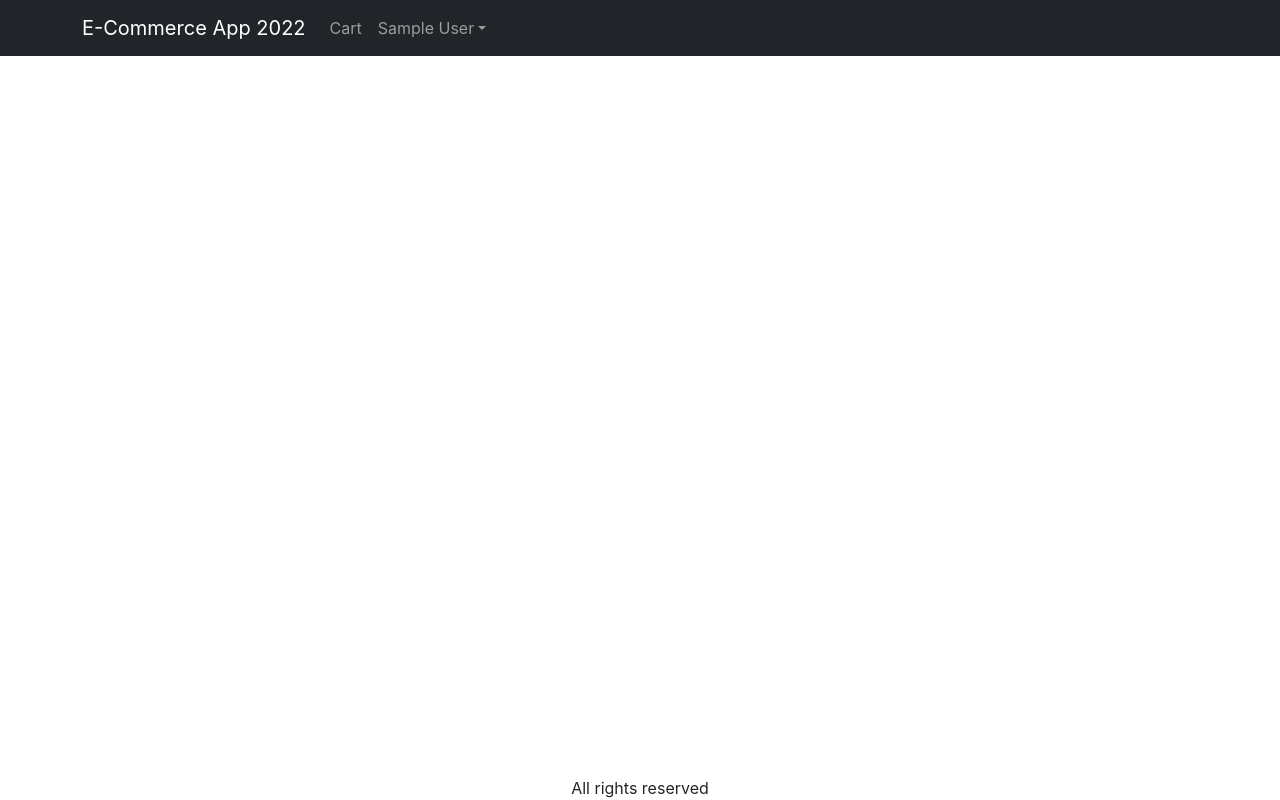
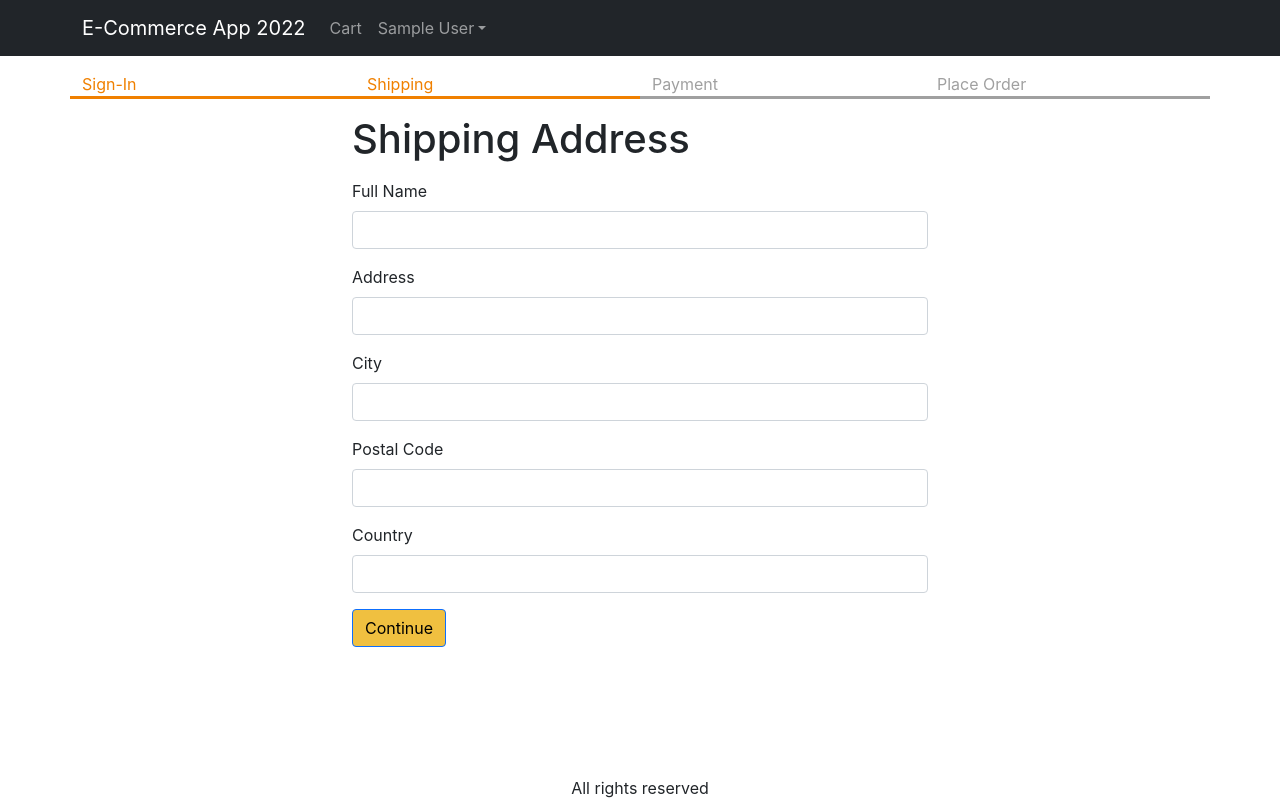
Before and after one commit to maujpok/E-Commerce2022, a React (Create React App) app in the folder client-side/: page /shipping in a window 1280 px wide. Built offline with nearby package versions, Linux system fonts and the light colour scheme; sample sign-in values are in the browser's storage.

Commit message:
adding shippingAddress screen

```diff
--- a/client-side/src/App.js
+++ b/client-side/src/App.js
@@ -14,6 +14,7 @@
 import CartScreen from "./screens/CartScreen";
 import SigninScreen from "./screens/SigninScreen";
 import { USER_SIGNOUT } from "./const/storeConstants";
+import ShippingAddressScreen from "./screens/ShippingAddressScreen";
 
 export default function App() {
   const { state, dispatch: ctxDispatch } = useContext(Store);
@@ -22,6 +23,7 @@
   const signoutHandler = () => {
     ctxDispatch({ type: USER_SIGNOUT });
     localStorage.removeItem("userInfo");
+    localStorage.removeItem("shippingAddress");
   };
 
   return (
@@ -72,6 +74,7 @@
         <main>
           <Container className="mt-3">
             <Routes>
+              <Route path="/shipping" element={<ShippingAddressScreen />} />
               <Route path="/signin" element={<SigninScreen />} />
               <Route path="/cart" element={<CartScreen />} />
               <Route
--- a/client-side/src/Store.js
+++ b/client-side/src/Store.js
@@ -2,6 +2,7 @@
 import {
   CART_ADD_ITEM,
   CART_REMOVE_ITEM,
+  SAVE_SHIPPING_ADDRESS,
   USER_SIGNIN,
   USER_SIGNOUT,
 } from "./const/storeConstants";
@@ -13,6 +14,9 @@
     ? JSON.parse(localStorage.getItem("userInfo"))
     : null,
   cart: {
+    shippingAddress: localStorage.getItem("shippingAddress")
+      ? JSON.parse(localStorage.getItem("shippingAddress"))
+      : {},
     cartItems: localStorage.getItem("cartItems")
       ? JSON.parse(localStorage.getItem("cartItems"))
       : [],
@@ -46,7 +50,17 @@
       return { ...state, userInfo: action.payload };
     }
     case USER_SIGNOUT: {
-      return { ...state, userInfo: null };
+      return {
+        ...state,
+        userInfo: null,
+        cart: { cartItems: [], shippingAddress: {} },
+      };
+    }
+    case SAVE_SHIPPING_ADDRESS: {
+      return {
+        ...state,
+        cart: { ...state.cart, shippingAddress: action.payload },
+      };
     }
     default:
       return state;
--- /dev/null
+++ b/client-side/src/components/CheckoutSteps.js
@@ -0,0 +1,14 @@
+import React from 'react'
+import Row from 'react-bootstrap/esm/Row'
+import Col from 'react-bootstrap/Col';
+
+export default function CheckoutSteps(props) {
+  return (
+    <Row className='checkout-steps'>
+        <Col className={props.step1 ? "active" : ""}>Sign-In</Col>
+        <Col className={props.step2 ? "active" : ""}>Shipping</Col>
+        <Col className={props.step3 ? "active" : ""}>Payment</Col>
+        <Col className={props.step4 ? "active" : ""}>Place Order</Col>
+    </Row>
+  )
+}
--- a/client-side/src/const/storeConstants.js
+++ b/client-side/src/const/storeConstants.js
@@ -2,3 +2,4 @@
 export const CART_REMOVE_ITEM = "CART_REMOVE_ITEM";
 export const USER_SIGNIN = "USER_SIGNIN";
 export const USER_SIGNOUT = "USER_SIGNOUT";
+export const SAVE_SHIPPING_ADDRESS = "SAVE_SHIPPING_ADDRESS";
--- a/client-side/src/index.css
+++ b/client-side/src/index.css
@@ -57,3 +57,13 @@
 .small-container {
   max-width: 600px;
 }
+
+.checkout-steps > div {
+  border-bottom: 0.2rem solid #a0a0a0;
+  color: #a0a0a0;
+}
+
+.checkout-steps > div.active {
+  border-bottom: 0.2rem solid #f08000;
+  color: #f08000;
+}
--- /dev/null
+++ b/client-side/src/screens/ShippingAddressScreen.js
@@ -0,0 +1,115 @@
+import React, { useContext, useEffect, useState } from "react";
+import { Helmet } from "react-helmet-async";
+import Form from "react-bootstrap/Form";
+import Button from "react-bootstrap/Button";
+import { SAVE_SHIPPING_ADDRESS } from "../const/storeConstants";
+import { useNavigate } from "react-router-dom";
+import { Store } from "../Store";
+import CheckoutSteps from "./../components/CheckoutSteps";
+
+export default function ShippingAddressScreen() {
+  const navigate = useNavigate();
+  const { state, dispatch: cxtDispatch } = useContext(Store);
+  const {
+    userInfo,
+    cart: { shippingAddress },
+  } = state;
+
+  const [fullName, setFullName] = useState(shippingAddress.fullName || "");
+  const [address, setAddress] = useState(shippingAddress.address || "");
+  const [city, setCity] = useState(shippingAddress.city || "");
+  const [postalCode, setPostalCode] = useState(
+    shippingAddress.postalCode || ""
+  );
+  const [country, setCountry] = useState(shippingAddress.country || "");
+
+  useEffect(() => {
+    if (!userInfo) {
+      navigate("/signin?redirect=/shipping");
+    }
+  }, [userInfo, navigate]);
+
+  const submitHandler = (e) => {
+    e.preventDefault();
+    cxtDispatch({
+      type: SAVE_SHIPPING_ADDRESS,
+      payload: {
+        fullName,
+        address,
+        city,
+        postalCode,
+        country,
+      },
+    });
+    localStorage.setItem(
+      "shippingAddress",
+      JSON.stringify({
+        fullName,
+        address,
+        city,
+        postalCode,
+        country,
+      })
+    );
+    navigate("/payment");
+  };
+
+  return (
+    <div>
+      <Helmet>
+        <title>Shipping Address</title>
+      </Helmet>
+      <CheckoutSteps step1 step2></CheckoutSteps>
+      <div className="container small-container">
+        <h1 className="my-3">Shipping Address</h1>
+        <Form onSubmit={submitHandler}>
+          <Form.Group className="mb-3" controlId="fullName">
+            <Form.Label>Full Name</Form.Label>
+            <Form.Control
+              value={fullName}
+              onChange={(e) => setFullName(e.target.value)}
+              required
+            ></Form.Control>
+          </Form.Group>
+          <Form.Group className="mb-3" controlId="address">
+            <Form.Label>Address</Form.Label>
+            <Form.Control
+              value={address}
+              onChange={(e) => setAddress(e.target.value)}
+              required
+            ></Form.Control>
+          </Form.Group>
+          <Form.Group className="mb-3" controlId="city">
+            <Form.Label>City</Form.Label>
+            <Form.Control
+              value={city}
+              onChange={(e) => setCity(e.target.value)}
+              required
+            ></Form.Control>
+          </Form.Group>
+          <Form.Group className="mb-3" controlId="postalCode">
+            <Form.Label>Postal Code</Form.Label>
+            <Form.Control
+              value={postalCode}
+              onChange={(e) => setPostalCode(e.target.value)}
+              required
+            ></Form.Control>
+          </Form.Group>
+          <Form.Group className="mb-3" controlId="country">
+            <Form.Label>Country</Form.Label>
+            <Form.Control
+              value={country}
+              onChange={(e) => setCountry(e.target.value)}
+              required
+            ></Form.Control>
+          </Form.Group>
+          <div className="mb-3">
+            <Button variant="primary" type="submit">
+              Continue
+            </Button>
+          </div>
+        </Form>
+      </div>
+    </div>
+  );
+}
--- a/client-side/src/screens/SigninScreen.js
+++ b/client-side/src/screens/SigninScreen.js
@@ -26,6 +26,7 @@
       const { data } = await axios.post("/users/signin", { email, password });
       ctxDispatch({ type: USER_SIGNIN, payload: data });
       localStorage.setItem("userInfo", JSON.stringify(data));
+      toast.success(`Welcome again!`, { autoClose: 2000 });
       navigate(redirect || "/");
     } catch (err) {
       toast.error(getError(err), {
```
